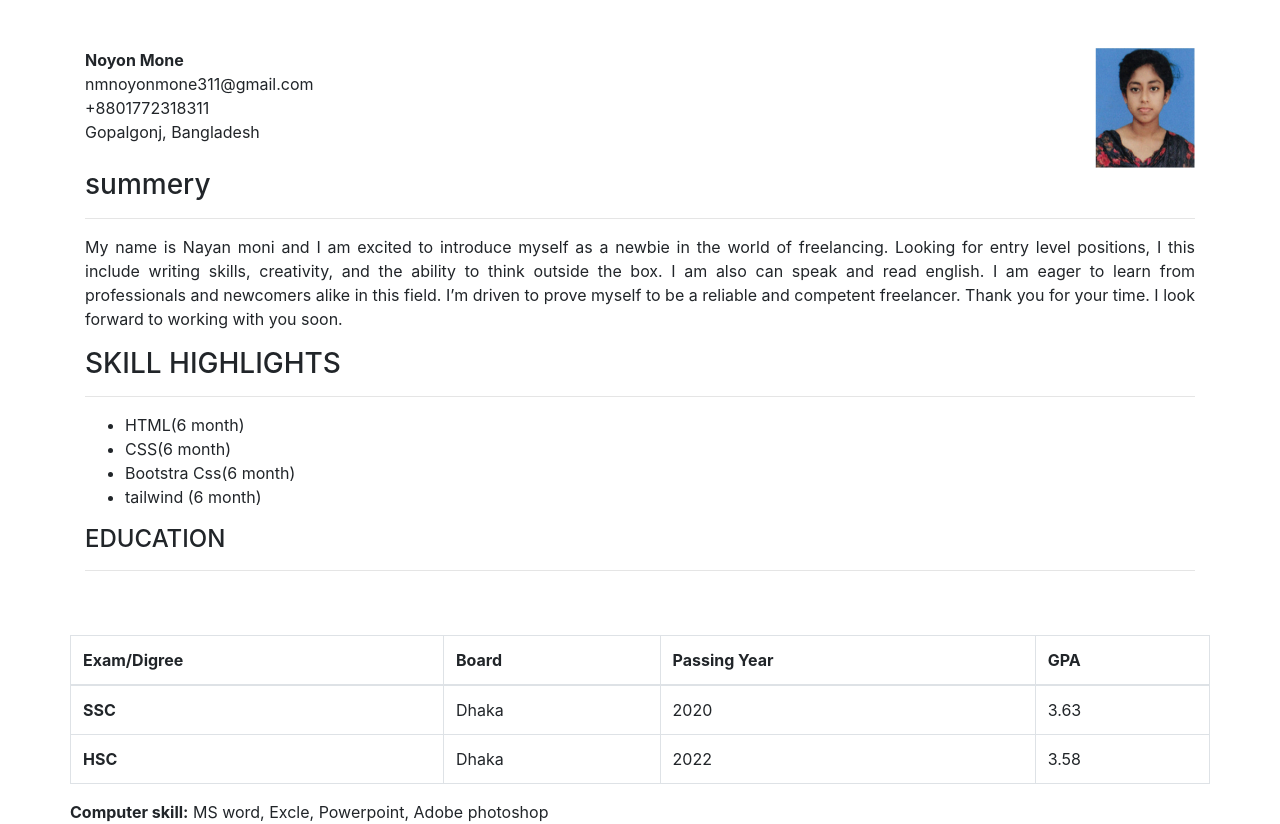
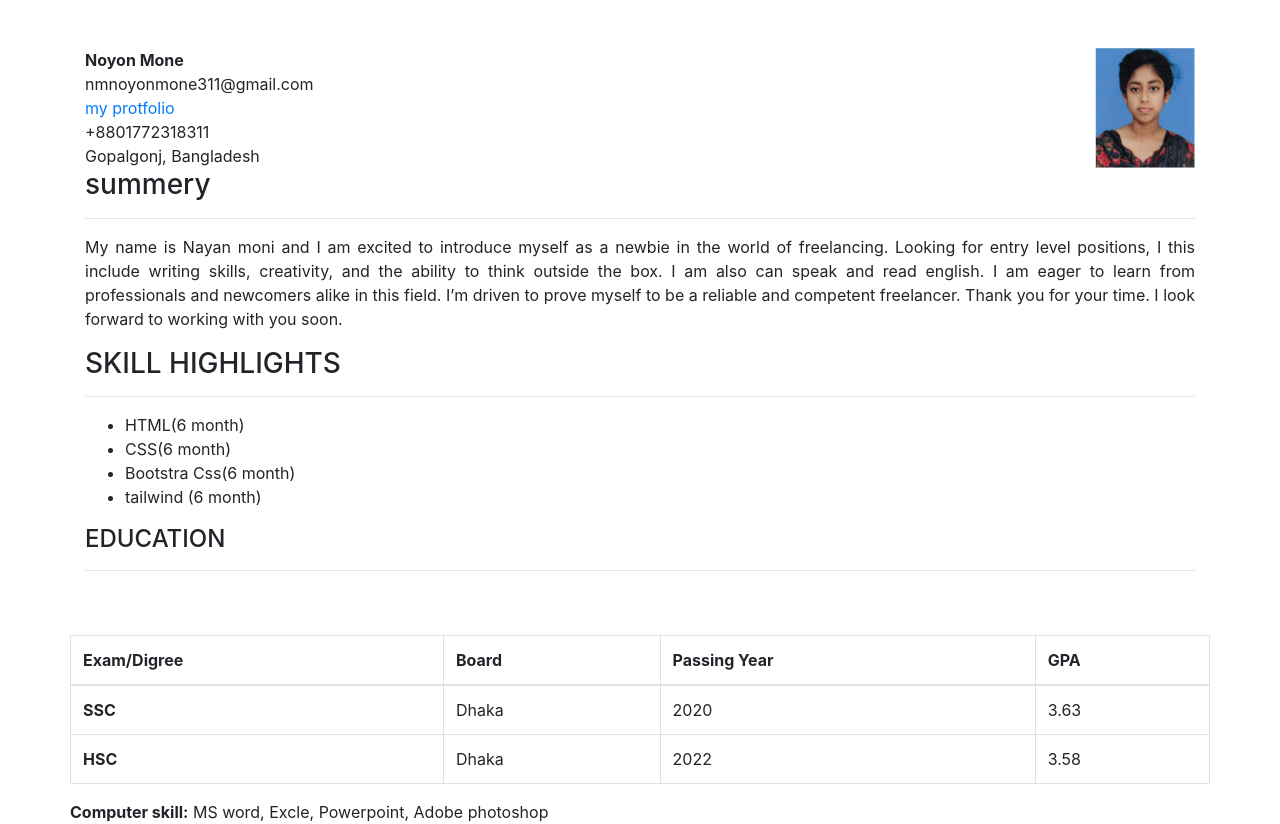
Before and after one commit to Noyonmone/hpp-my-resume, a plain HTML site: page index.html in a window 1280 px wide. Drawn offline with Linux system fonts and the light colour scheme.

Commit message:
add my file

```diff
--- a/index.html
+++ b/index.html
@@ -13,6 +13,7 @@
         <div class="col-8 col-mt-8 col-lg-8 text-left">
           <b>Noyon Mone </b><br>
           nmnoyonmone311@gmail.com<br>
+         <a link rel="stylesheet" href="https://noyonmone.github.io/my-protfolio/">my protfolio</a><br>
           +8801772318311<br>
           Gopalgonj, Bangladesh
         </div>
```
